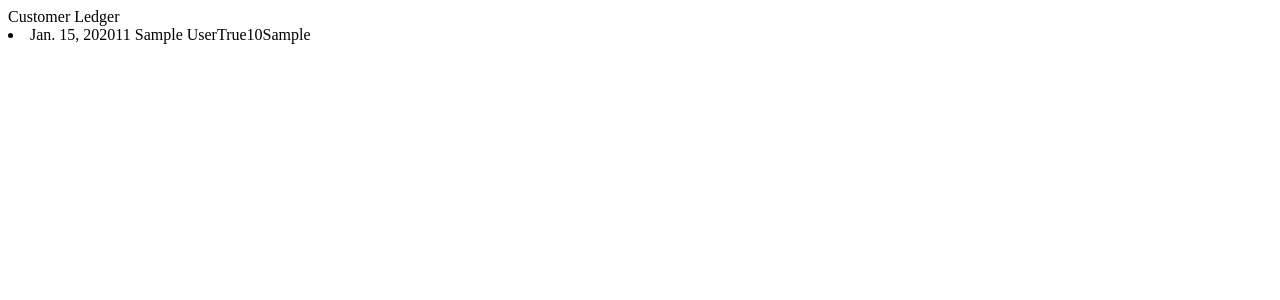
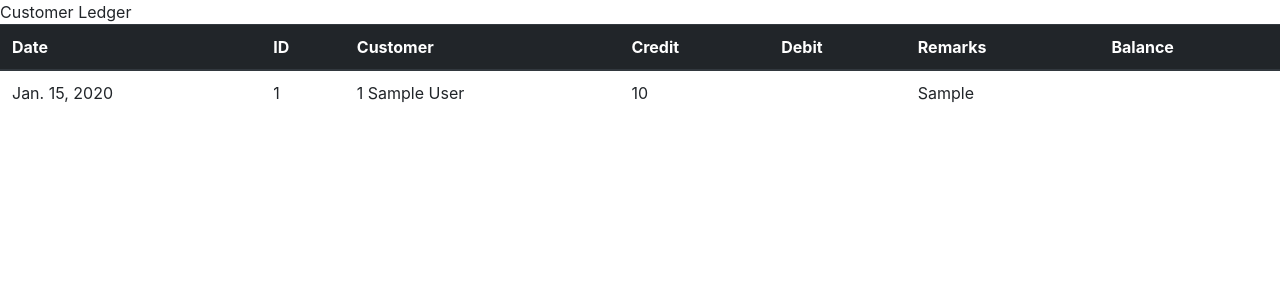
Before and after one commit to dilipj17/dairy-webstie, a Django app: template reports/templates/customer_ledger.html in a window 1280 px wide. Shown: the top 300 px of the page. Run offline with Django 3.2, Linux system fonts and the light colour scheme; the template is opened without the code that fills it: values that come from a table or form of the project are taken from there, others are empty; tables that the repository leaves empty hold one stand-in row (values such as "Sample post"); some libraries are stand-ins or nearby versions.

Commit message:
customer balance table created

```diff
--- a/dairy_site/settings.py
+++ b/dairy_site/settings.py
@@ -30,6 +30,7 @@ INSTALLED_APPS = [
     'bootstrap_modal_forms',
     'payment',
     'reports',
+    'mathfilters',
 ]
 
 MIDDLEWARE = [
--- a/reports/templates/customer_ledger.html
+++ b/reports/templates/customer_ledger.html
@@ -1,6 +1,43 @@
+<head>
+  {% load static %}
+  <link rel="stylesheet" type="text/css" href="{%static 'vendor/bootstrap/css/bootstrap.min.css'%}">
+</head>
 <h>Customer Ledger</h>
 <body>
-  {%for trans in transection%}
-    <li>{{trans.date}}{{trans.trans_id}}{{trans.customer}}{{trans.credit}}{{trans.amount}}{{trans.remarks}}</li>
-  {%endfor%}
+  <table class="table">
+    <thead class="thead-dark">
+      <tr>
+        <th scope="col">Date</th>
+        <th scope="col">ID</th>
+        <th scope="col">Customer</th>
+        <th scope="col">Credit</th>
+        <th scope="col">Debit</th>
+        <th scope="col">Remarks</th>
+        <th scope="col">Balance</th>
+      </tr>
+    </thead>
+    <tbody>
+      {%for trans in transection%}
+        <tr>
+          <td>{{trans.date}}</td>
+          <td>{{trans.trans_id}}</td>
+          <td>{{trans.customer}}</td>
+          {%if trans.credit%}
+            <td id="{{forloop.counter}}-amount">{{trans.amount}}</td>
+            <td></td>
+          {%else%}
+            <td></td>
+            <td id="{{forloop.counter}}-amount">{{trans.amount}}</td>
+          {%endif%}
+          <td>{{trans.remarks}}</td>
+          <td id='{{forloop.counter}}-balance'></td>
+        </tr>
+      {%endfor%}
+    </tbody>
+  </table>
+  <script type="text/javascript">
+    var item = 1;
+
+
+  </script>
 </body>
```
